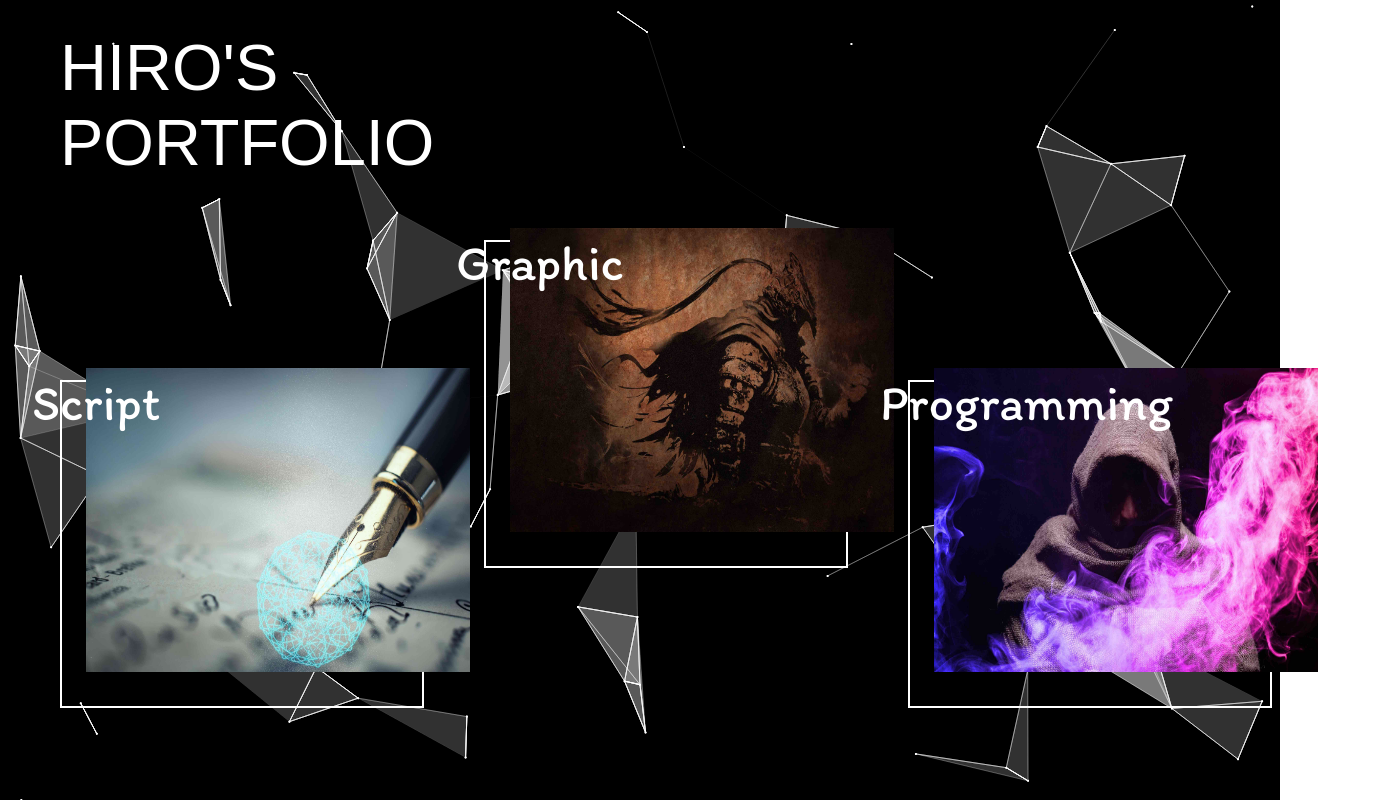
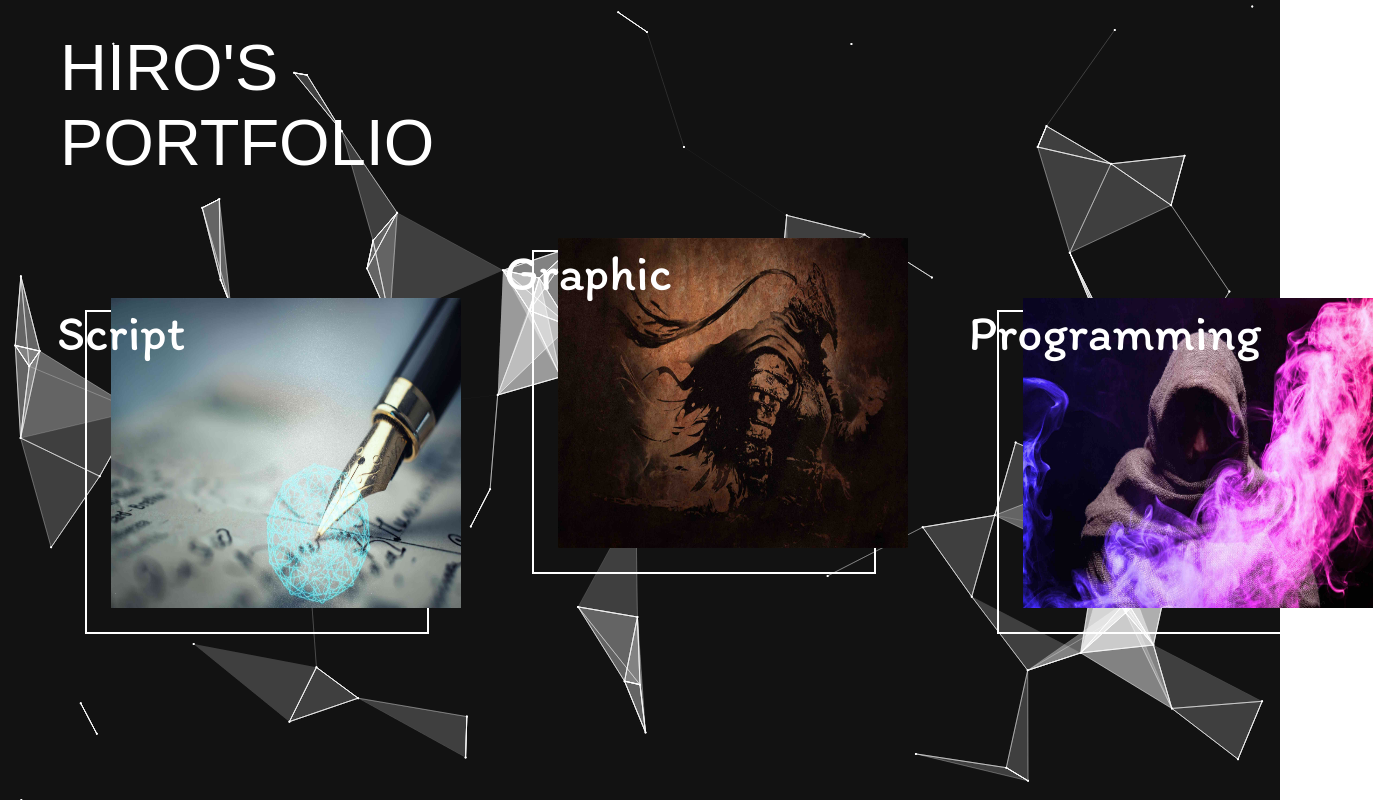
Before and after one commit to hiro881213/HirosPortfolio, a React (Create React App) app: page / in a window 1280 px wide. Shown: the whole page, 1373 px wide, since content can reach past the window. Built offline with nearby package versions, Linux system fonts and the light colour scheme; a web font is replaced by a local one.

Commit message:
Modify Home Page

```diff
--- a/src/App.tsx
+++ b/src/App.tsx
@@ -1,27 +1,21 @@
 import React from 'react';
 import type { VFC } from "react";
-import { BrowserRouter, Routes, Route } from 'react-router-dom';
+import { Routes, Route } from 'react-router-dom';
 
 import './App.scss';
-
-import { getUrl } from './CommonUtil';
 
 import { HomeMain } from './components/Home/HomeMain';
 import { ScriptMain } from './components/Script/ScriptMain';
 
 export const App : VFC = () => {
 
-  const baseURL = getUrl();
 
   return (
     <>
-
-    <BrowserRouter basename={baseURL}>
-        <Routes>
-          <Route path='/' element={<HomeMain />} ></Route>
-          <Route path='script' element={<ScriptMain />} ></Route>
-        </Routes>
-        </BrowserRouter>
+      <Routes>
+        <Route path='/' element={<HomeMain />} ></Route>
+        <Route path='script' element={<ScriptMain />} ></Route>
+      </Routes>
     </>
   );
 
--- a/src/assets/particles-default.json
+++ b/src/assets/particles-default.json
@@ -10,7 +10,7 @@
         },
 
         "color": {
-            "value": ["#FFF", "#f1d606", "#006D5B", "#eb9594", "#f07f13"]
+            "value": ["#DDD", "#f1d606", "#006D5B", "#eb9594", "#f07f13"]
         },
 
         "opacity": {
--- a/src/assets/particles-default2.json
+++ b/src/assets/particles-default2.json
@@ -1,7 +1,7 @@
 {
   "background": {
     "color": {
-      "value": "#000"
+      "value": "#121212"
     },
     "position": "50% 50%",
     "repeat": "no-repeat",
--- a/src/assets/particles-default3.json
+++ b/src/assets/particles-default3.json
@@ -1,6 +1,6 @@
 {
   "background": {
-    "color": "#000000"
+    "color": "#121212"
   },
   "particles": {
     "links": {
--- a/src/components/Home/Menu.tsx
+++ b/src/components/Home/Menu.tsx
@@ -22,7 +22,7 @@ export const Menu: VFC = () => {
                     image = {scriptImageUrl}
                     marginContents = "0px"
                     mode = 'up'
-                    marginTop = "120px"
+                    marginTop = "40px"
                     src = {baseURL}
                     // src = {`${baseURL}script`}
                     message = {labelMessage.ScriptMessage}
@@ -30,7 +30,7 @@ export const Menu: VFC = () => {
 
                 <MenuItem
                     image = {graphicImageUrl}
-                    marginContents = "60px"
+                    marginContents = "30%"
                     mode = 'down'
                     marginTop = "-20px"
                     src = {baseURL}
@@ -39,9 +39,9 @@ export const Menu: VFC = () => {
 
                 <MenuItem
                     image = {programImageUrl}
-                    marginContents = "60px"
+                    marginContents = "65%"
                     mode = 'up'
-                    marginTop = "120px"
+                    marginTop = "40px"
                     src = {baseURL}
                     message = {labelMessage.programMessage}
                     read = {labelMessage.programRead}>Programming</MenuItem>
--- a/src/components/Home/scss/Menu.module.scss
+++ b/src/components/Home/scss/Menu.module.scss
@@ -5,8 +5,10 @@
     flex-wrap: wrap;
     width: 95vw;
     z-index: 2;
-    margin-top: 80px;
-    margin-left: 0px;
+    margin-top: 20%;
+    margin-left: 25px;
+    margin-right: 25px;
+    min-width: 1250px;
 }
 
 .item {
@@ -48,8 +50,8 @@
     }
 
     border: 2px solid #FFF;
-    width: 25vw;
-    height: 33vh;
+    width: 300px;
+    height: 260px;
     padding: 30px 20px;
     text-align: center;
     opacity: 0.8;
@@ -130,8 +132,8 @@ FIGURE IMG {
     padding: 0;
     -webkit-transition: .3s ease-in-out;
     transition: .3s ease-in-out;
-    width: 30vw;
-    height: 38vh;
+    width: 350px;
+    height: 310px;
     margin-top: -60px;
     margin-left: -36px;
     z-index: 4;
--- a/src/index.tsx
+++ b/src/index.tsx
@@ -1,12 +1,20 @@
 import React from 'react';
 import ReactDOM from 'react-dom';
+import reportWebVitals from './reportWebVitals';
+import { BrowserRouter} from 'react-router-dom';
+
 import './index.scss';
 import App from './App';
-import reportWebVitals from './reportWebVitals';
+
+import { getUrl } from './CommonUtil';
+
+const baseURL = getUrl();
 
 ReactDOM.render(
   <React.StrictMode>
-    <App />
+    <BrowserRouter basename={baseURL}>
+      <App />
+    </BrowserRouter>
   </React.StrictMode>,
   document.getElementById('root')
 );
```
